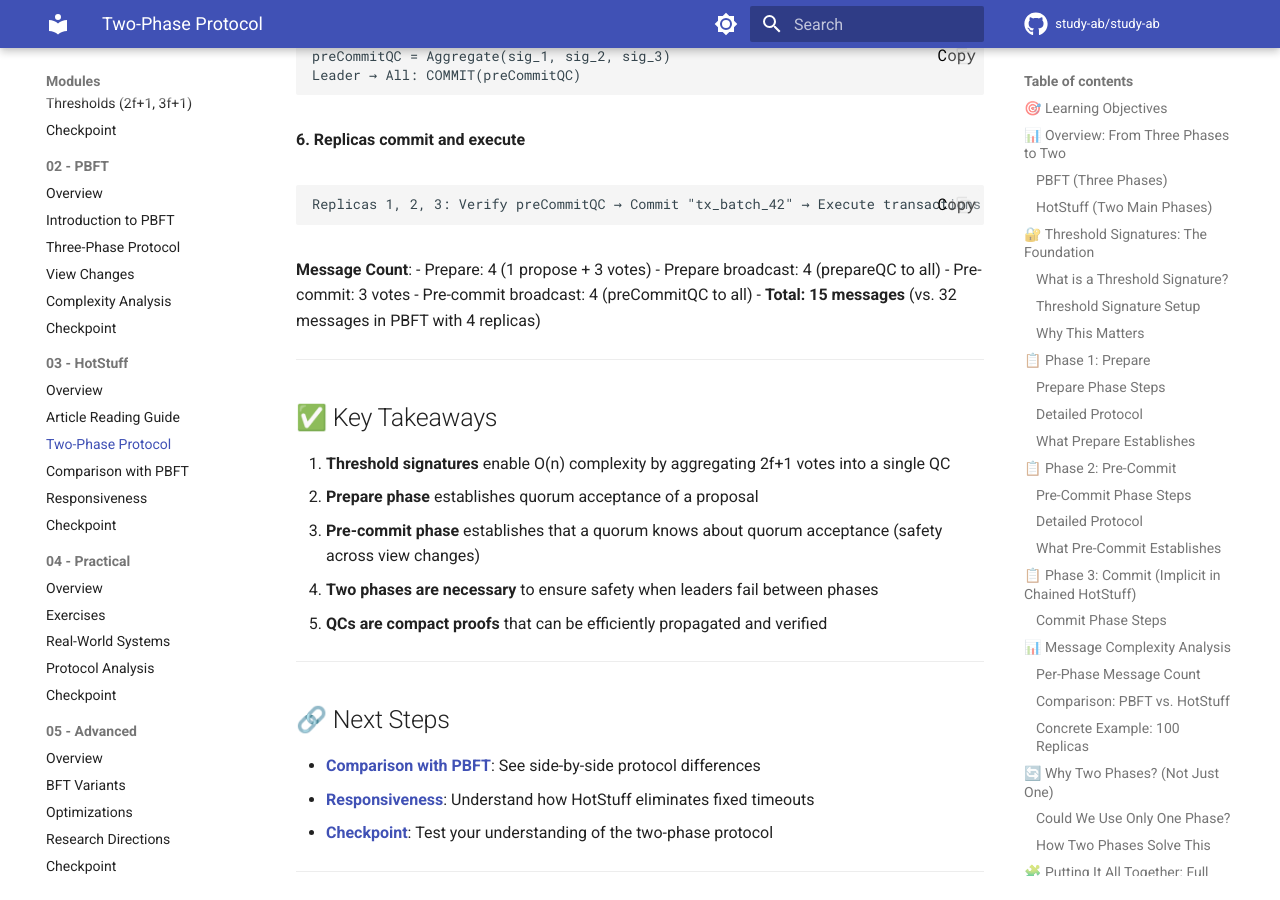
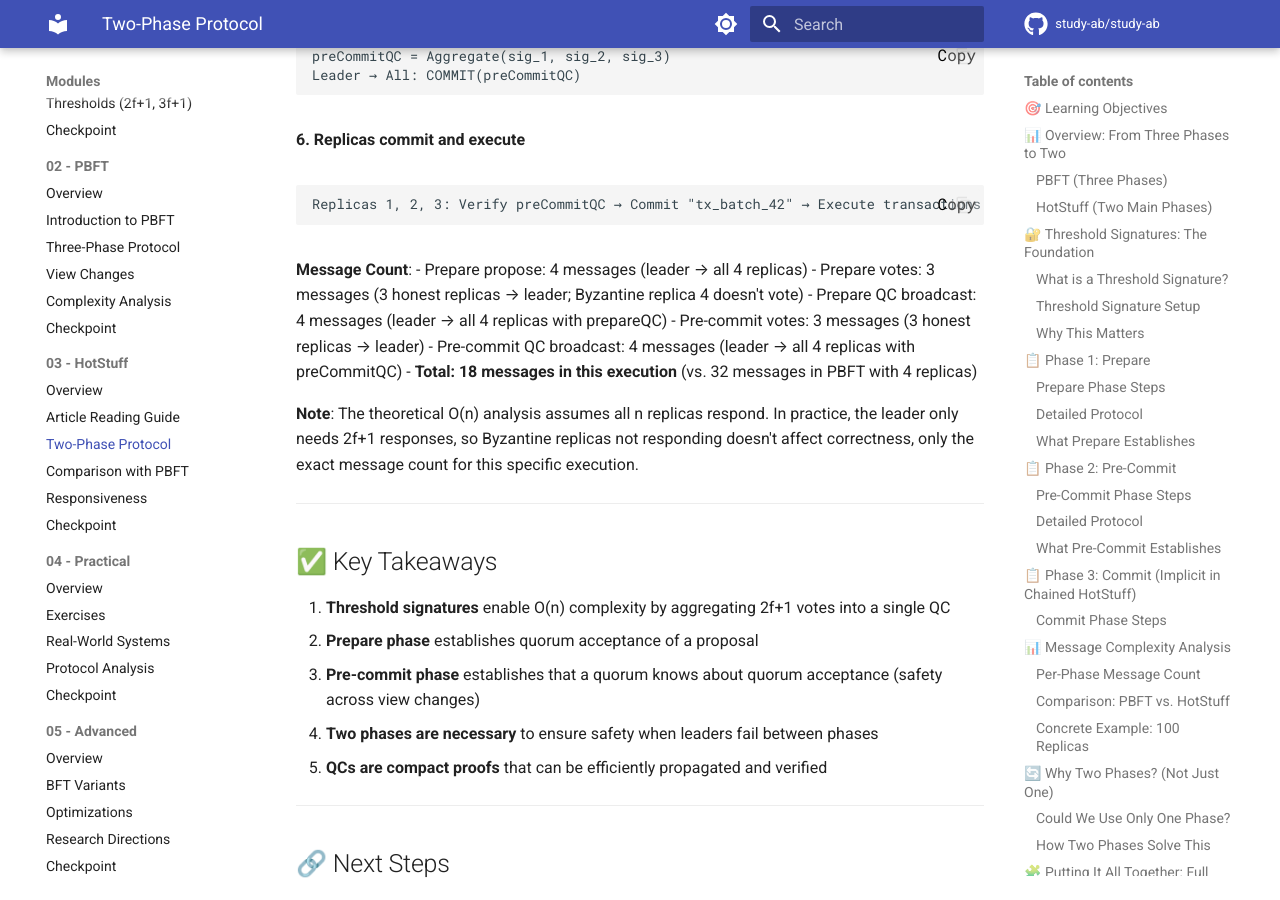
Before and after one commit to doitian/study-ab, an MkDocs documentation site: the page built from docs/modules/03-hotstuff/two-phase-protocol.md, in a window 1280 px wide and 900 px high, scrolled down 8550 px. Built offline with MkDocs 1.6.1 and Material for MkDocs 9.7.7, drawn with Linux system fonts in a browser that asks for light colours; comment, search, counter and statistics services are not loaded; the version menu is left out.

Commit message:
Fix code review feedback for Module 03
- Clarify adaptive vs fixed timeout distinction in responsiveness.md
- Correct HotStuff publication year from 2019 to 2018 (PODC 2018)
- Fix message count calculation in two-phase-protocol.md example
- Add note about theoretical O(n) vs practical message counts

````diff
--- a/docs/modules/03-hotstuff/two-phase-protocol.md
+++ b/docs/modules/03-hotstuff/two-phase-protocol.md
@@ -359,11 +359,14 @@ Replicas 1, 2, 3: Verify preCommitQC → Commit "tx_batch_42" → Execute transa
 ```
 
 **Message Count**:
-- Prepare: 4 (1 propose + 3 votes)
-- Prepare broadcast: 4 (prepareQC to all)
-- Pre-commit: 3 votes
-- Pre-commit broadcast: 4 (preCommitQC to all)
-- **Total: 15 messages** (vs. 32 messages in PBFT with 4 replicas)
+- Prepare propose: 4 messages (leader → all 4 replicas)
+- Prepare votes: 3 messages (3 honest replicas → leader; Byzantine replica 4 doesn't vote)
+- Prepare QC broadcast: 4 messages (leader → all 4 replicas with prepareQC)
+- Pre-commit votes: 3 messages (3 honest replicas → leader)
+- Pre-commit QC broadcast: 4 messages (leader → all 4 replicas with preCommitQC)
+- **Total: 18 messages in this execution** (vs. 32 messages in PBFT with 4 replicas)
+
+**Note**: The theoretical O(n) analysis assumes all n replicas respond. In practice, the leader only needs 2f+1 responses, so Byzantine replicas not responding doesn't affect correctness, only the exact message count for this specific execution.
 
 ---
 
````
Also changed, not shown: docs/modules/03-hotstuff/README.md (+1 -1 lines), docs/modules/03-hotstuff/article-guide.md (+1 -1 lines), docs/modules/03-hotstuff/comparison-pbft.md (+1 -1 lines), docs/modules/03-hotstuff/responsiveness.md (+5 -1 lines).
